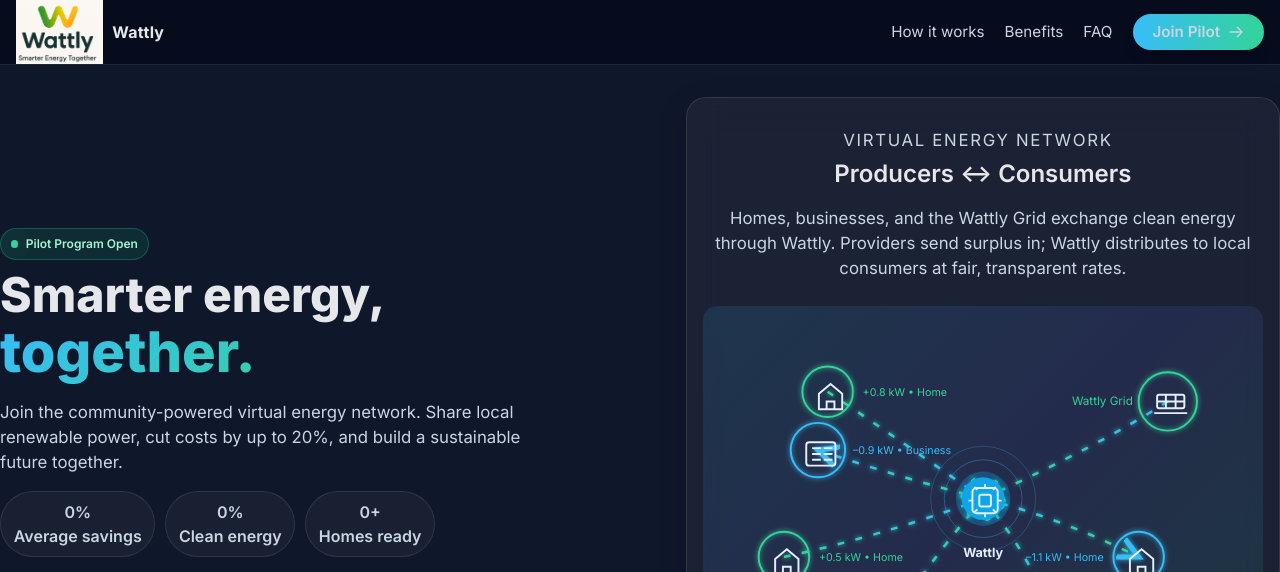
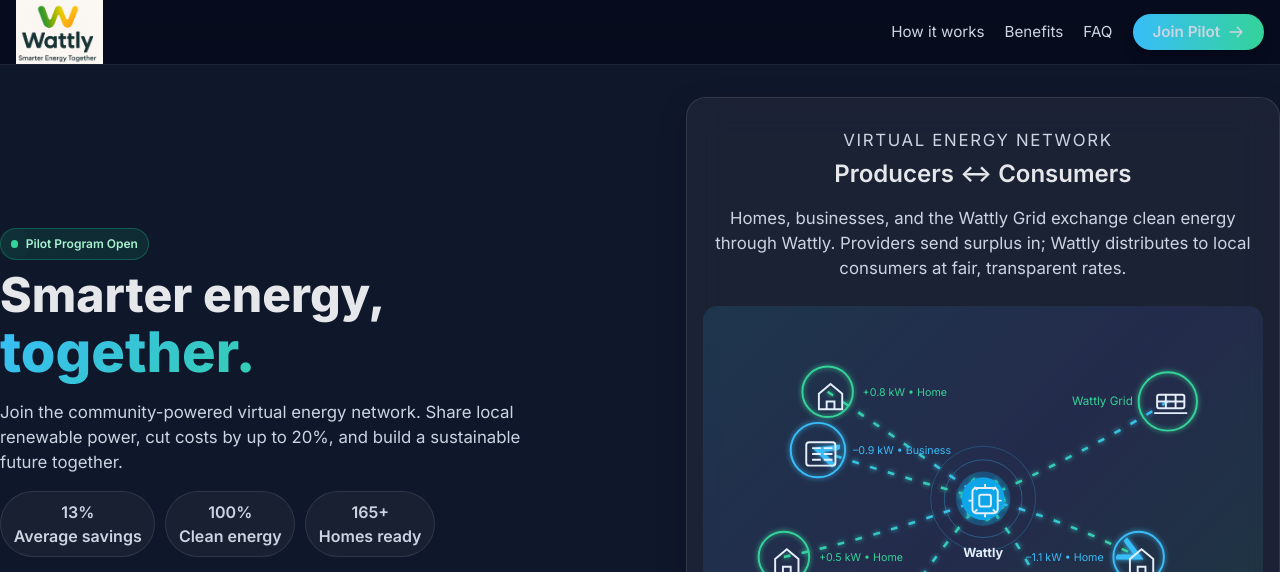
Before and after one commit to jpedersen-pedgroup/wattly, a plain HTML site: page index.html in a window 1280 px wide. Shown: the top 572 px of the page. Drawn offline with nearby package versions, Linux system fonts and the light colour scheme.

Commit message:
Update index.html

```diff
--- a/index.html
+++ b/index.html
@@ -378,7 +378,7 @@
     <div>
       <a href="#hero" id="logo" aria-label="Wattly home">
         <img src="assets/WattlyLogo2.png" alt="Wattly" class="h-14 w-auto md:h-16">
-        <span>Wattly</span>
+        <!-- <span>Wattly</span> -->
       </a>
 
       <nav id="desktop-nav" aria-label="Primary">
@@ -427,9 +427,9 @@
         </p>
 
         <div id="stats">
-          <div><div><span data-target="13">0</span>%</div><div>Average savings</div></div>
-          <div><div><span data-target="100">0</span>%</div><div>Clean energy</div></div>
-          <div><div><span data-target="250">0</span>+</div><div>Homes ready</div></div>
+          <div><div><span data-target="13">13</span>%</div><div>Average savings</div></div>
+          <div><div><span data-target="100">100</span>%</div><div>Clean energy</div></div>
+          <div><div><span data-target="250">165</span>+</div><div>Homes ready</div></div>
         </div>
 
         <div id="hero-cta">
```
